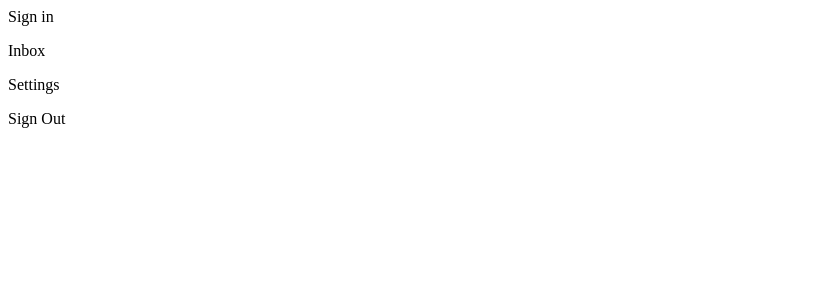
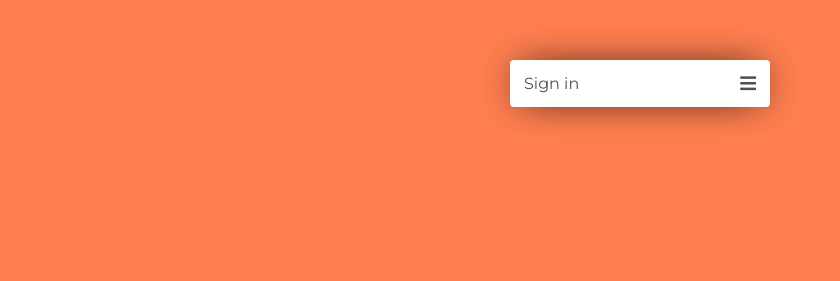
Before and after one commit to Dap2002/snazzy-spot, a website: page web/index.html in a window 1280 px wide. Shown: the whole page, without its empty margins (0-840 px from the left). Drawn offline with nearby package versions, Linux system fonts and the light colour scheme.

Commit message:
Added external scripts and login script

```diff
--- a/web/index.html
+++ b/web/index.html
@@ -3,12 +3,17 @@
 <head>
     <meta charset="UTF-8">
     <title>Snazzy Spot - Home</title>
+    <!-- Font Awesome -->
+    <link href="https://cdnjs.cloudflare.com/ajax/libs/font-awesome/5.15.2/css/all.min.css" rel="stylesheet"/>
+    <!-- jQuery -->
     <script src="https://code.jquery.com/jquery-3.6.0.min.js"
             integrity="sha256-/xUj+3OJU5yExlq6GSYGSHk7tPXikynS7ogEvDej/m4=" crossorigin="anonymous"></script>
+    <link href="stylesheets/main.css" rel="stylesheet"/>
+    <script src="scripts/main.js"></script>
 </head>
 <body>
-<div class="menu">
-    <div class="title">Sign in<span class="fa fa-bars"></span>
+<nav class="menu">
+    <div id="nav_toggle" class="title">Sign in<span class="fa fa-bars"></span>
         <div class="arrow"></div>
     </div>
     <div class="dropdown">
@@ -16,6 +21,6 @@
         <p>Settings <span class="fa fa-gear"></span></p>
         <p>Sign Out <span class="fa fa-sign-out"></span></p>
     </div>
-</div>
+</nav>
 </body>
 </html>
```
